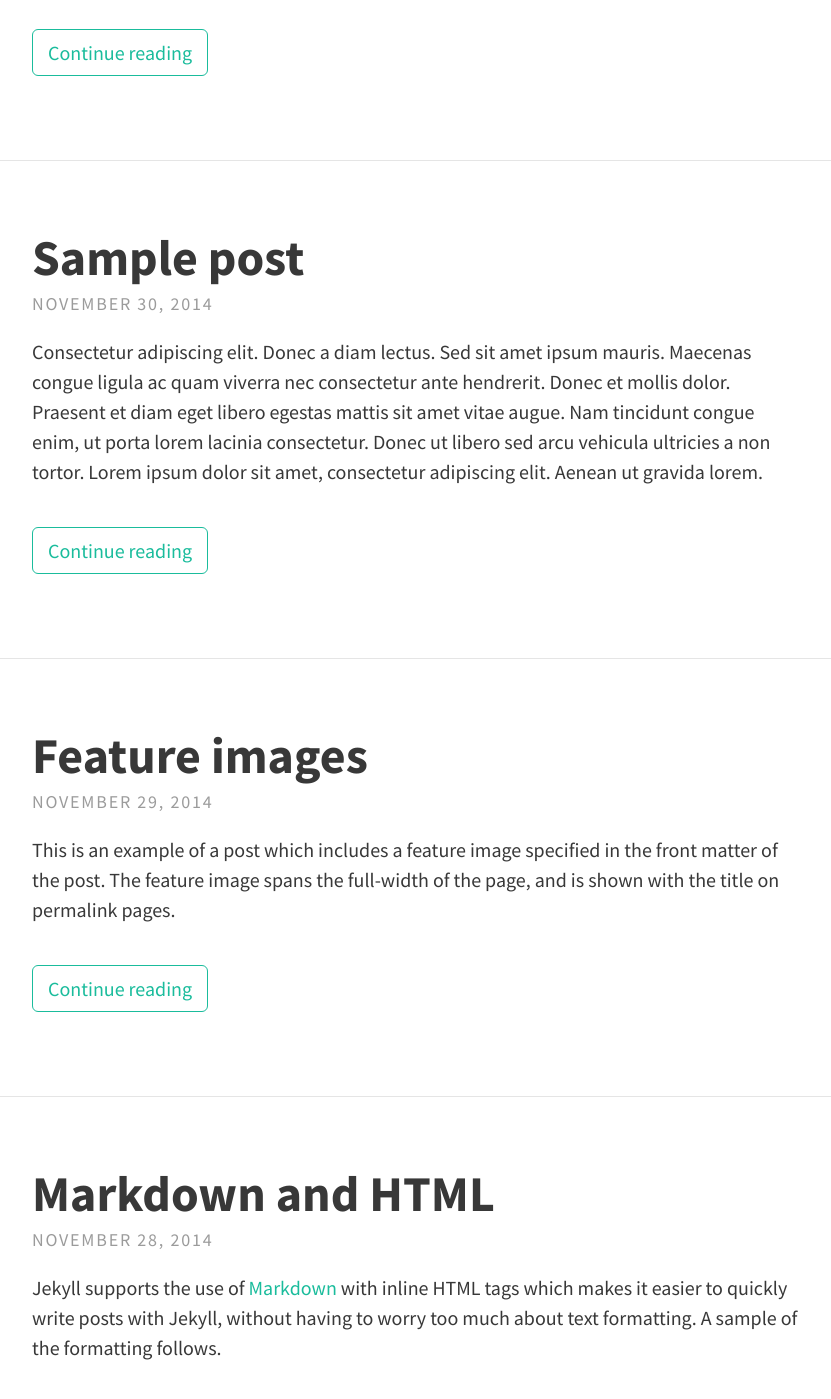
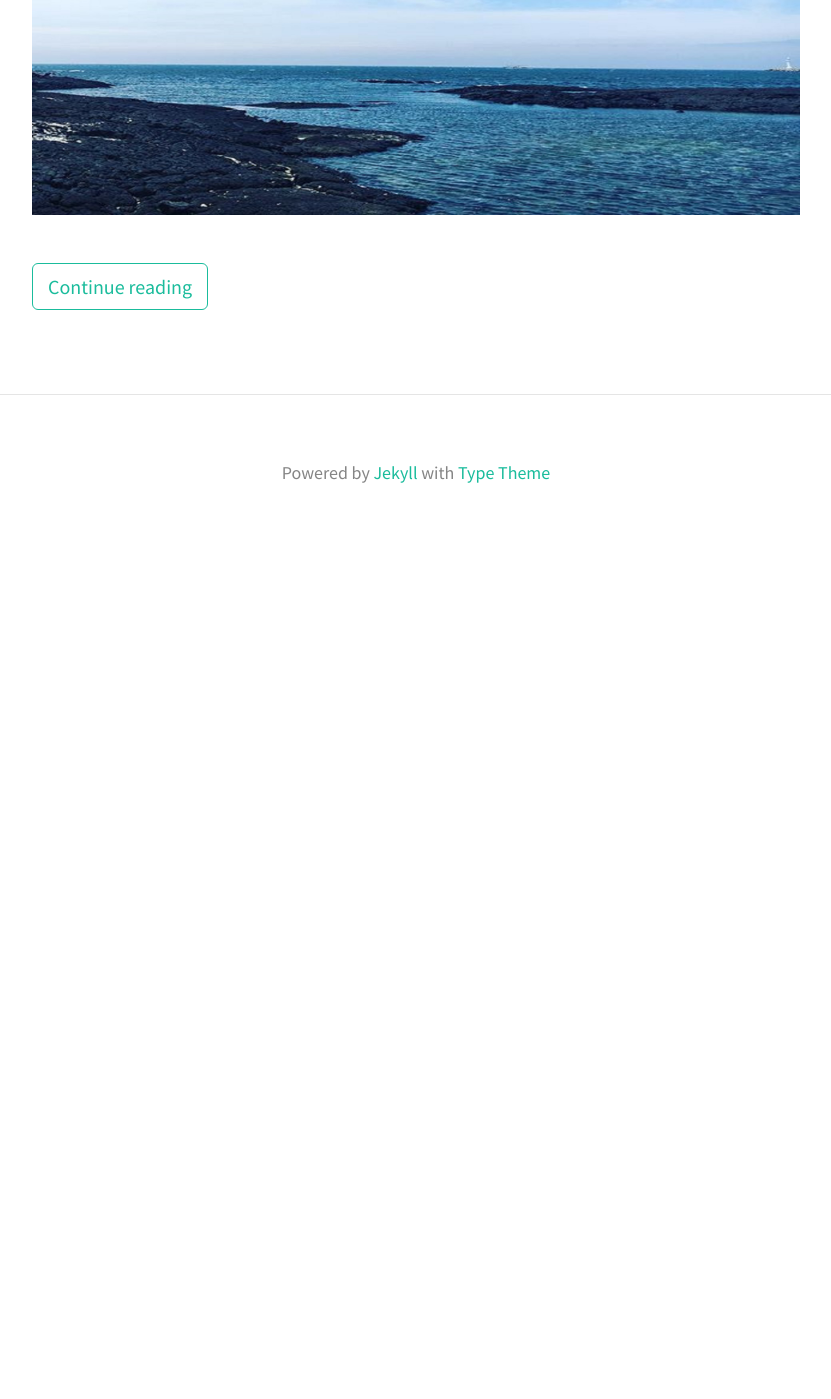
Before and after one commit to tkddnr924/tkddnr924.github.io, a Jekyll site: the page built from index.html, in a window 1280 px wide and 1400 px high, scrolled down 1123 px. Shown: the whole window, without its empty margins (224-1055 px from the left). Built offline with Jekyll 4.4.1, drawn with Linux system fonts in a browser that asks for light colours; the list of posts is cut into pages by our own code; after the commit the page ends 1673 px from its top, so only the background shows below that; some of the changed text lies outside the part shown.

Commit message:
re restart 4

```diff
--- a/_posts/2014-11-28-markdown-and-html.md
+++ /dev/null
@@ -1,39 +0,0 @@
----
-layout: post
-title: Markdown and HTML
----
-
-Jekyll supports the use of [Markdown](http://daringfireball.net/projects/markdown/syntax) with inline HTML tags which makes it easier to quickly write posts with Jekyll, without having to worry too much about text formatting. A sample of the formatting follows.
-
-Tables have also been extended from Markdown:
-
-First Header  | Second Header
-------------- | -------------
-Content Cell  | Content Cell
-Content Cell  | Content Cell
-
-Here's an example of an image, which is included using Markdown:
-
-![Geometric pattern with fading gradient]({{ site.baseurl }}/assets/img/sample_feature_img_2.png)
-
-Highlighting for code in Jekyll is done using Pygments or Rouge. This theme makes use of Rouge by default.
-
-{% highlight js %}
-// count to ten
-for (var i = 1; i <= 10; i++) {
-    console.log(i);
-}
-
-// count to twenty
-var j = 0;
-while (j < 20) {
-    j++;
-    console.log(j);
-}
-{% endhighlight %}
-
-Type Theme uses KaTeX to display maths. Equations such as $$S_n = a \times \frac{1-r^n}{1-r}$$ can be displayed inline.
-
-Alternatively, they can be shown on a new line:
-
-$$ f(x) = \int \frac{2x^2+4x+6}{x-2} $$
--- a/_posts/2014-11-29-feature-images.md
+++ /dev/null
@@ -1,6 +0,0 @@
----
-layout: post
-title: Feature images
-feature-img: "assets/img/sample_feature_img.png"
----
-This is an example of a post which includes a feature image specified in the front matter of the post. The feature image spans the full-width of the page, and is shown with the title on permalink pages.
--- a/_posts/2014-11-30-sample-post.md
+++ /dev/null
@@ -1,22 +0,0 @@
----
-layout: post
-title: Sample post
-tags: [test, sample]
----
-Consectetur adipiscing elit. Donec a diam lectus. Sed sit amet ipsum mauris. Maecenas congue ligula ac quam viverra nec consectetur ante hendrerit. Donec et mollis dolor. Praesent et diam eget libero egestas mattis sit amet vitae augue. Nam tincidunt congue enim, ut porta lorem lacinia consectetur. Donec ut libero sed arcu vehicula ultricies a non tortor. Lorem ipsum dolor sit amet, consectetur adipiscing elit. Aenean ut gravida lorem.
-
-* Consectetur adipiscing elit
-* Donec a diam lectus
-* Sed sit amet ipsum mauris
-
-Ut turpis felis, pulvinar a semper sed, adipiscing id dolor. Pellentesque auctor nisi id magna consequat sagittis. Curabitur dapibus enim sit amet elit pharetra tincidunt feugiat nisl imperdiet. Ut convallis libero in urna ultrices accumsan. Donec sed odio eros. Donec viverra mi quis quam pulvinar at malesuada arcu rhoncus. Cum sociis natoque penatibus et magnis dis parturient montes, nascetur ridiculus mus. In rutrum accumsan ultricies. Mauris vitae nisi at sem facilisis semper ac in est.
-
-Nunc diam velit, adipiscing ut tristique vitae, sagittis vel odio. Maecenas convallis ullamcorper ultricies. Curabitur ornare, ligula *semper consectetur sagittis*, nisi diam iaculis velit, id fringilla sem nunc vel mi. Nam dictum, odio nec pretium volutpat, arcu ante placerat erat, non tristique elit urna et turpis. Quisque mi metus, ornare sit amet fermentum et, tincidunt et orci. Fusce eget orci a orci congue vestibulum.
-
-Ut dolor diam, elementum et vestibulum eu, porttitor vel elit. Curabitur venenatis pulvinar tellus gravida ornare. Sed et erat faucibus nunc euismod ultricies ut id justo. Nullam cursus suscipit nisi, et ultrices justo sodales nec. Fusce venenatis facilisis lectus ac semper. Aliquam at massa ipsum. Quisque bibendum purus convallis nulla ultrices ultricies. Nullam aliquam, mi eu aliquam tincidunt, purus velit laoreet tortor, viverra pretium nisi quam vitae mi. Fusce vel volutpat elit. Nam sagittis nisi dui.
-
-> Suspendisse lectus leo, consectetur in tempor sit amet, placerat quis neque
-
-Etiam luctus porttitor lorem, sed suscipit est rutrum non. Curabitur lobortis nisl a enim congue semper. Aenean commodo ultrices imperdiet. Vestibulum ut justo vel sapien venenatis tincidunt.
-
-Phasellus eget dolor sit amet ipsum dapibus condimentum vitae quis lectus. Aliquam ut massa in turpis dapibus convallis. Praesent elit lacus, vestibulum at malesuada et, ornare et est. Ut augue nunc, sodales ut euismod non, adipiscing vitae orci. Mauris ut placerat justo. Mauris in ultricies enim. Quisque nec est eleifend nulla ultrices egestas quis ut quam. Donec sollicitudin lectus a mauris pulvinar id aliquam urna cursus. Cras quis ligula sem, vel elementum mi. Phasellus non ullamcorper urna.
```
Also changed, not shown: _posts/2018-06-13-start.md (+4 -3 lines), _posts/2018-06-29-lecture1.md (+7 -9 lines).
